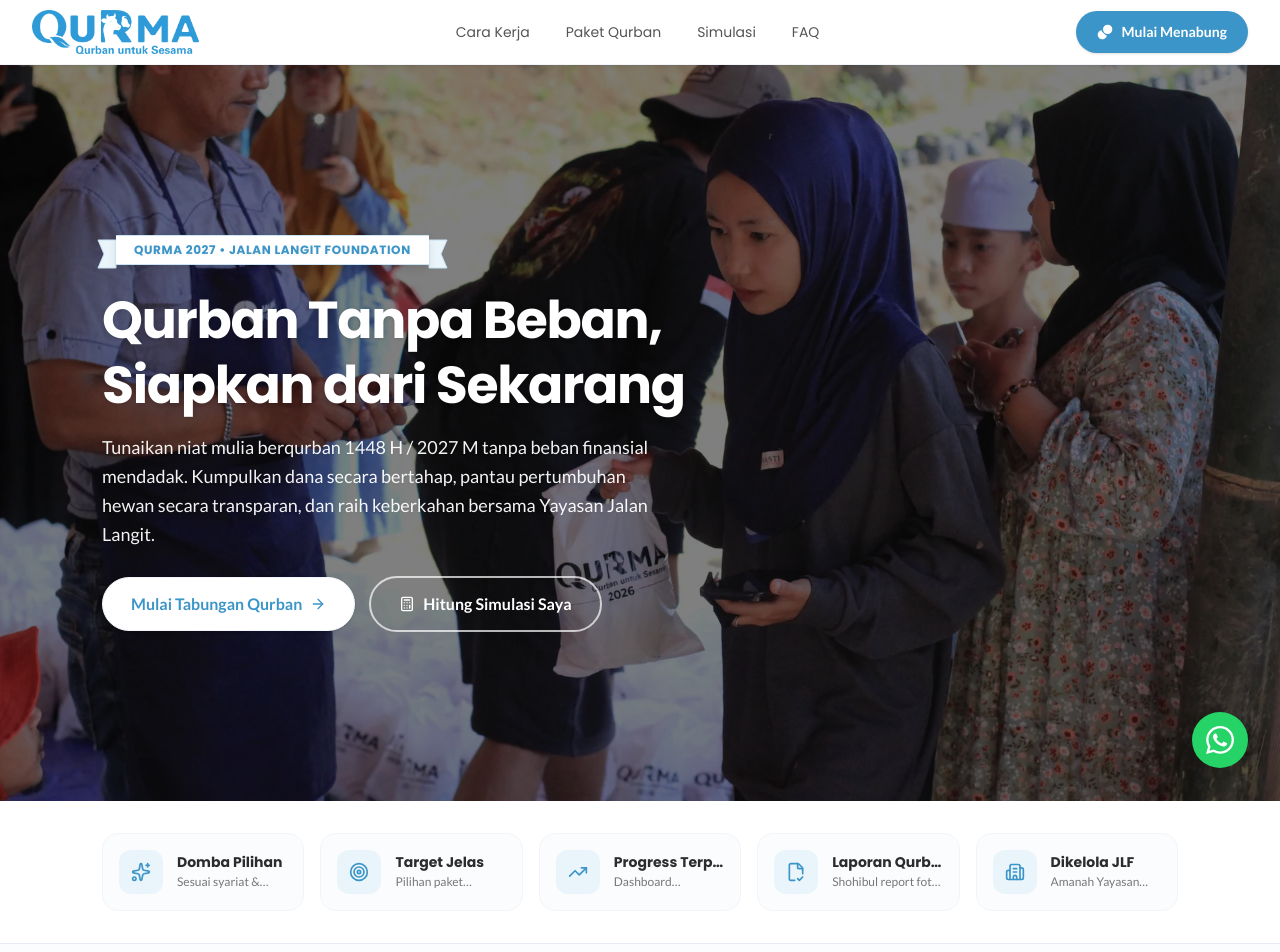
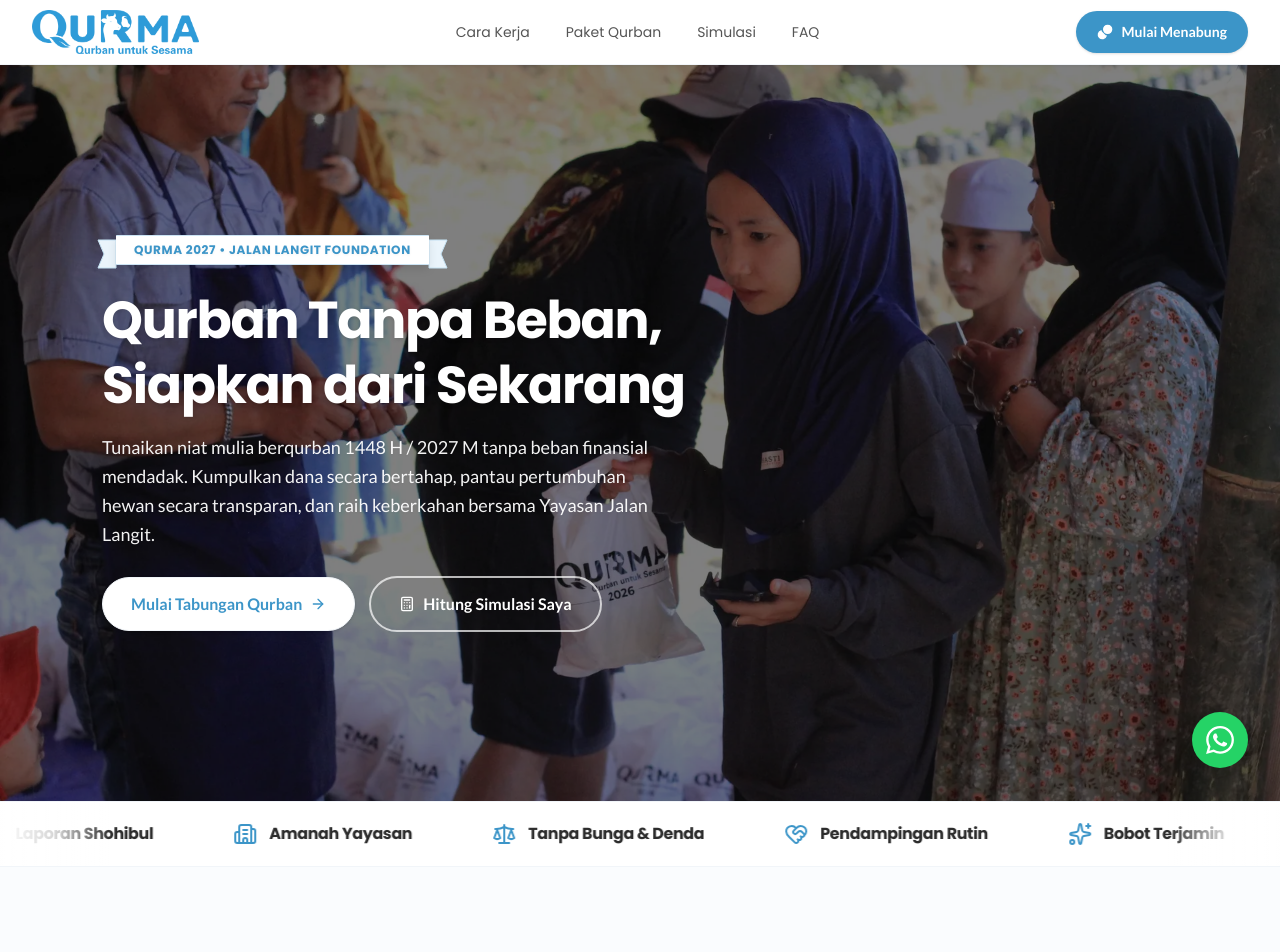
Before and after one commit to Jalan-Langit-Foundation/qurma-frontend, a Next.js app: page / in a window 1280 px wide. Shown: the top 952 px of the page. Built offline with nearby package versions, Linux system fonts and the light colour scheme.

Commit message:
feat(trust-bar): ubah tampilan trust bar menjadi infinite marquee ticker

```diff
--- a/app/globals.css
+++ b/app/globals.css
@@ -694,3 +694,23 @@ body {
   animation-play-state: running !important;
   will-change: transform;
 }
+
+@keyframes marqueeTrust {
+  0% {
+    transform: translateX(0);
+  }
+  100% {
+    transform: translateX(-50%);
+  }
+}
+
+.animate-marquee-trust {
+  display: flex;
+  width: max-content;
+  animation: marqueeTrust 30s linear infinite;
+  will-change: transform;
+}
+
+.animate-marquee-trust:hover {
+  animation-play-state: paused;
+}
--- a/components/sections/landing/02-trust-bar-section.tsx
+++ b/components/sections/landing/02-trust-bar-section.tsx
@@ -1,56 +1,147 @@
 "use client";
 
 import * as React from "react";
-import { Container } from "@/components/ui";
-import { TRUST_BAR_ITEMS, TrustBarItem } from "@/lib/data/landing";
-import { Sparkles, Target, TrendingUp, FileCheck2, Building2 } from "lucide-react";
+import {
+  ShieldCheck,
+  Target,
+  TrendingUp,
+  FileCheck2,
+  Building2,
+  Scale,
+  HeartHandshake,
+  Sparkles,
+} from "lucide-react";
 
-function getTrustIcon(iconName: TrustBarItem["iconName"]) {
-  switch (iconName) {
-    case "sheep":
-      return <Sparkles className="w-5 h-5" />;
-    case "target":
-      return <Target className="w-5 h-5" />;
-    case "progress":
-      return <TrendingUp className="w-5 h-5" />;
-    case "report":
-      return <FileCheck2 className="w-5 h-5" />;
-    case "foundation":
-      return <Building2 className="w-5 h-5" />;
-    default:
-      return <Sparkles className="w-5 h-5" />;
-  }
+interface TrustTickerItem {
+  id: string;
+  label: string;
+  icon: React.ComponentType<{ className?: string }>;
 }
 
+const TRUST_TICKER_ITEMS: TrustTickerItem[] = [
+  {
+    id: "syariat",
+    label: "Sesuai Syariat",
+    icon: ShieldCheck,
+  },
+  {
+    id: "terencana",
+    label: "Target Terencana",
+    icon: Target,
+  },
+  {
+    id: "transparan",
+    label: "Progress Transparan",
+    icon: TrendingUp,
+  },
+  {
+    id: "laporan",
+    label: "Laporan Shohibul",
+    icon: FileCheck2,
+  },
+  {
+    id: "amanah",
+    label: "Amanah Yayasan",
+    icon: Building2,
+  },
+  {
+    id: "tanpa-bunga",
+    label: "Tanpa Bunga & Denda",
+    icon: Scale,
+  },
+  {
+    id: "pendampingan",
+    label: "Pendampingan Rutin",
+    icon: HeartHandshake,
+  },
+  {
+    id: "bobot",
+    label: "Bobot Terjamin",
+    icon: Sparkles,
+  },
+];
+
 export function TrustBarSection() {
+  // Setiap track berisi 2x set item agar cukup panjang di semua resolusi layar
+  const trackItems = React.useMemo(
+    () => [...TRUST_TICKER_ITEMS, ...TRUST_TICKER_ITEMS],
+    []
+  );
+
   return (
     <section
       aria-label="Keunggulan Utama QURMA"
-      className="w-full bg-white border-b border-slate-200/80 py-6 sm:py-8"
+      className="relative w-full overflow-hidden bg-white border-y border-slate-100 py-4 sm:py-5 shadow-[0_1px_3px_rgba(0,0,0,0.02)]"
     >
-      <Container size="xl">
-        {/* Desktop: 1 Baris Grid (5 kolom). Mobile: Scroll Horizontal */}
-        <div className="flex md:grid md:grid-cols-5 items-stretch gap-3 sm:gap-4 overflow-x-auto no-scrollbar pb-2 md:pb-0 -mx-4 px-4 md:mx-0 md:px-0">
-          {TRUST_BAR_ITEMS.map((item) => (
-            <div
-              key={item.id}
-              className="flex-shrink-0 w-60 md:w-auto flex items-center gap-3.5 p-3.5 sm:p-4 rounded-2xl bg-[#FAFCFE] border border-slate-100 hover:border-[#6EB6D6]/50 hover:bg-[#EAF5FB]/30 transition-all duration-200"
-            >
-              <div className="w-11 h-11 rounded-xl bg-[#EAF5FB] text-[#3C95C8] flex items-center justify-center shrink-0">
-                {getTrustIcon(item.iconName)}
+      <style>{`
+        @keyframes marqueeScrollLeft {
+          0% {
+            transform: translate3d(0, 0, 0);
+          }
+          100% {
+            transform: translate3d(-100%, 0, 0);
+          }
+        }
+        .trust-marquee-track {
+          display: flex;
+          flex-shrink: 0;
+          align-items: center;
+          animation: marqueeScrollLeft 35s linear infinite;
+          will-change: transform;
+        }
+        .trust-marquee-container:hover .trust-marquee-track {
+          animation-play-state: paused;
+        }
+      `}</style>
+
+      {/* Gradient Fade Edges (kiri dan kanan) agar masuk dan keluar secara halus */}
+      <div className="pointer-events-none absolute left-0 top-0 bottom-0 w-16 sm:w-28 bg-gradient-to-r from-white via-white/80 to-transparent z-10" />
+      <div className="pointer-events-none absolute right-0 top-0 bottom-0 w-16 sm:w-28 bg-gradient-to-l from-white via-white/80 to-transparent z-10" />
+
+      {/* Infinite Seamless Looping Marquee (Geser dari kanan ke kiri terus) */}
+      <div className="trust-marquee-container flex w-full overflow-hidden select-none">
+        {/* Track 1 */}
+        <div className="trust-marquee-track">
+          {trackItems.map((item, idx) => {
+            const IconComponent = item.icon;
+            return (
+              <div
+                key={`track1-${item.id}-${idx}`}
+                className="inline-flex items-center gap-2.5 sm:gap-3 px-8 sm:px-10 shrink-0 cursor-default"
+              >
+                {/* Icon murni tanpa background, konsisten warna brand JLF (#3C95C8) */}
+                <IconComponent className="w-5 h-5 sm:w-6 sm:h-6 text-[#3C95C8] shrink-0" />
+
+                {/* Padanan Kata */}
+                <span className="text-sm sm:text-base font-bold font-['Poppins',sans-serif] text-[#2C2C2C] tracking-tight whitespace-nowrap">
+                  {item.label}
+                </span>
               </div>
-              <div className="min-w-0">
-                <h4 className="text-sm font-bold text-[#2C2C2C] font-['Poppins',sans-serif] leading-tight truncate">
-                  {item.title}
-                </h4>
-                <p className="text-xs text-[#777777] font-['Lato',sans-serif] mt-0.5 leading-snug line-clamp-1">
-                  {item.description}
-                </p>
+            );
+          })}
+        </div>
+
+        {/* Track 2 (Duplikasi seamless track agar looping mulus tanpa jeda) */}
+        <div className="trust-marquee-track" aria-hidden="true">
+          {trackItems.map((item, idx) => {
+            const IconComponent = item.icon;
+            return (
+              <div
+                key={`track2-${item.id}-${idx}`}
+                className="inline-flex items-center gap-2.5 sm:gap-3 px-8 sm:px-10 shrink-0 cursor-default"
+              >
+                {/* Icon murni tanpa background, konsisten warna brand JLF (#3C95C8) */}
+                <IconComponent className="w-5 h-5 sm:w-6 sm:h-6 text-[#3C95C8] shrink-0" />
+
+                {/* Padanan Kata */}
+                <span className="text-sm sm:text-base font-bold font-['Poppins',sans-serif] text-[#2C2C2C] tracking-tight whitespace-nowrap">
+                  {item.label}
+                </span>
               </div>
-            </div>
-          ))}
+            );
+          })}
         </div>
-      </Container>
+      </div>
     </section>
   );
 }
```
